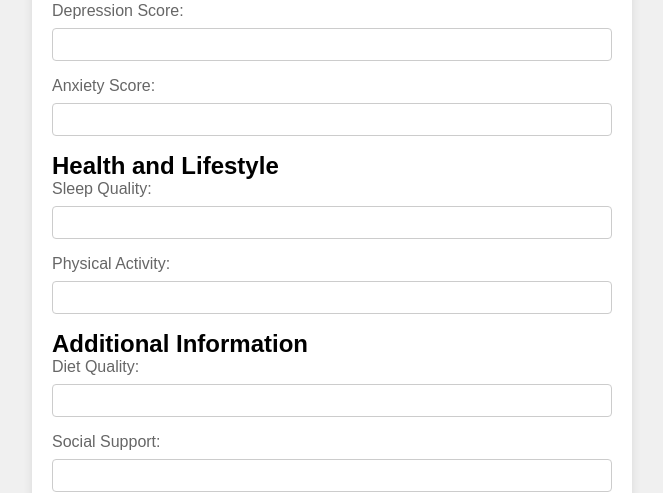
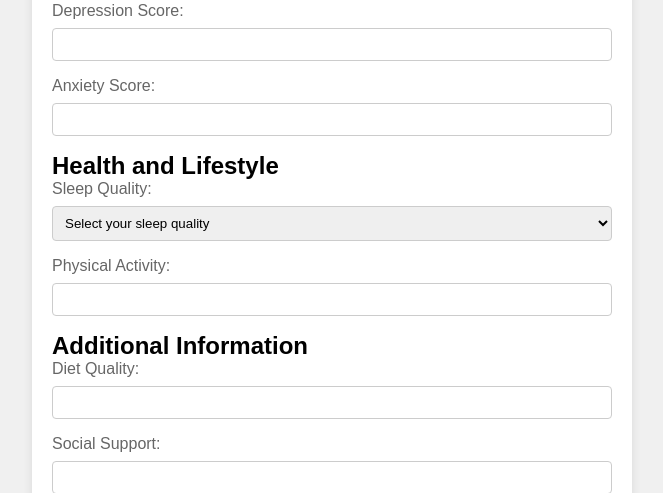
Before and after one commit to amoghbansal/RIDE-HACK-24, a Flask app: page / in a window 1280 px wide. Shown: the part 556-1049 px from the top of the page, without its empty margins (308-971 px from the left). Run offline with Flask 3, Linux system fonts and the light colour scheme.

Commit message:
Update index.html

```diff
--- a/templates/index.html
+++ b/templates/index.html
@@ -43,7 +43,12 @@
             <!-- Health and Lifestyle -->
             <h2>Health and Lifestyle</h2>
             <label for="sleepQuality">Sleep Quality:</label>
-            <input type="text" id="sleepQuality" name="sleepQuality" required>
+            <select id="sleepQuality" name="sleepQuality" required>
+                <option value="" disabled selected>Select your sleep quality</option>
+                <option value="Good">Good</option>
+                <option value="Average">Average</option>
+                <option value="Poor">Poor</option>
+            </select>
 
             <label for="physicalActivity">Physical Activity:</label>
             <input type="text" id="physicalActivity" name="physicalActivity" required>
```
